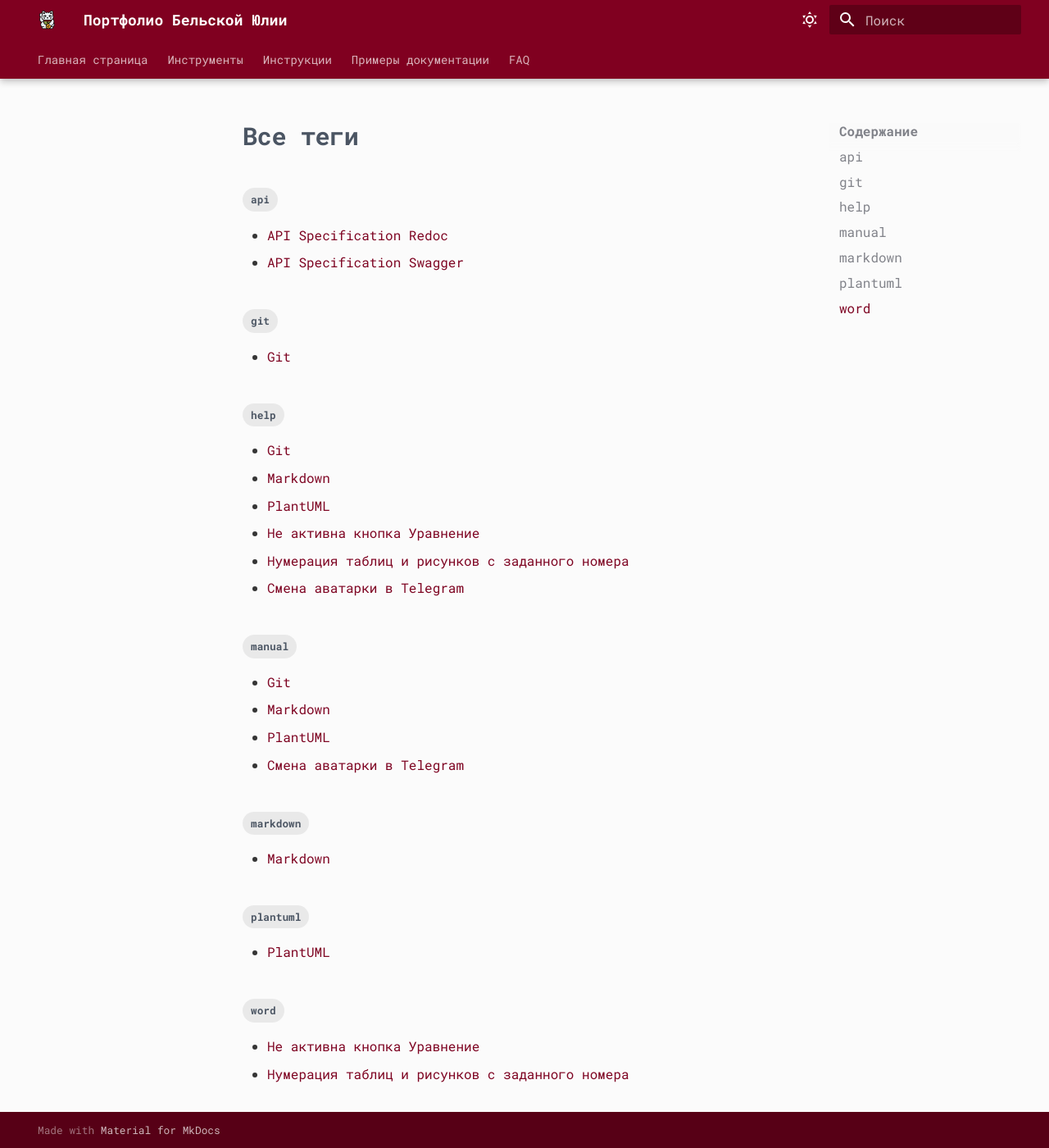
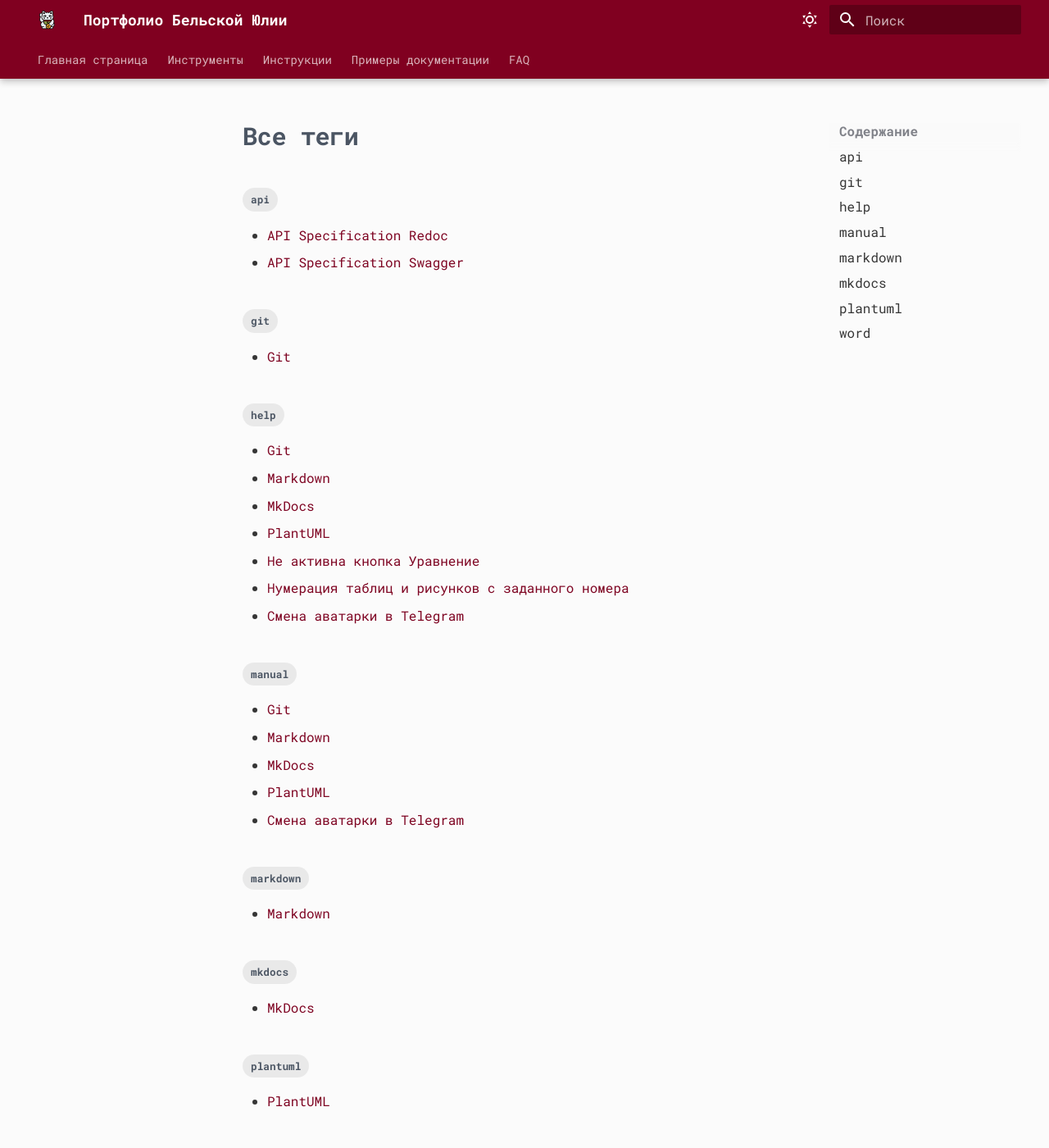
Before and after one commit to yulyashabel5-tech/pet-project, an MkDocs documentation site: the page built from docs/tags.md, in a window 1280 px wide and 1400 px high. Shown: the whole window at 82% size. Built offline with MkDocs 1.6.1 and Material for MkDocs 9.7.7, drawn with Linux system fonts in a browser that asks for light colours.

Commit message:
Добавила теги в MkDocs

```diff
--- a/docs/tools/mkdocs.md
+++ b/docs/tools/mkdocs.md
@@ -1,3 +1,10 @@
+---
+tags:
+  - mkdocs
+  - help
+  - manual
+---
+
 # MkDocs
 
 MkDocs — генератор статических сайтов для создания проектной документации. Исходные файлы пишутся в формате Markdown, а настройки управляются через единый YAML-конфигурационный файл `mkdocs.yml`.
```
